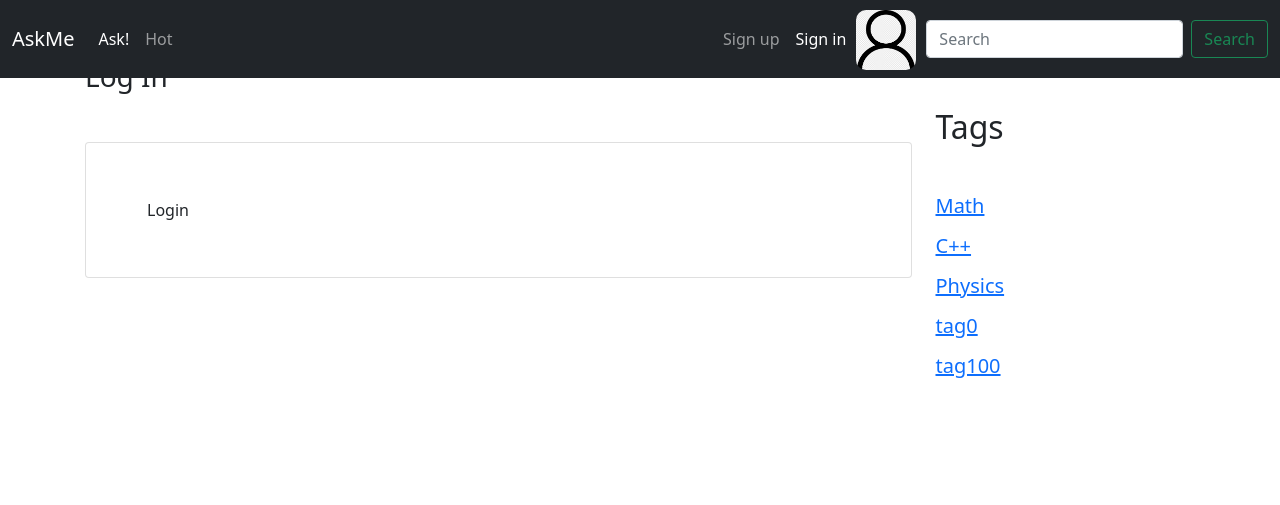
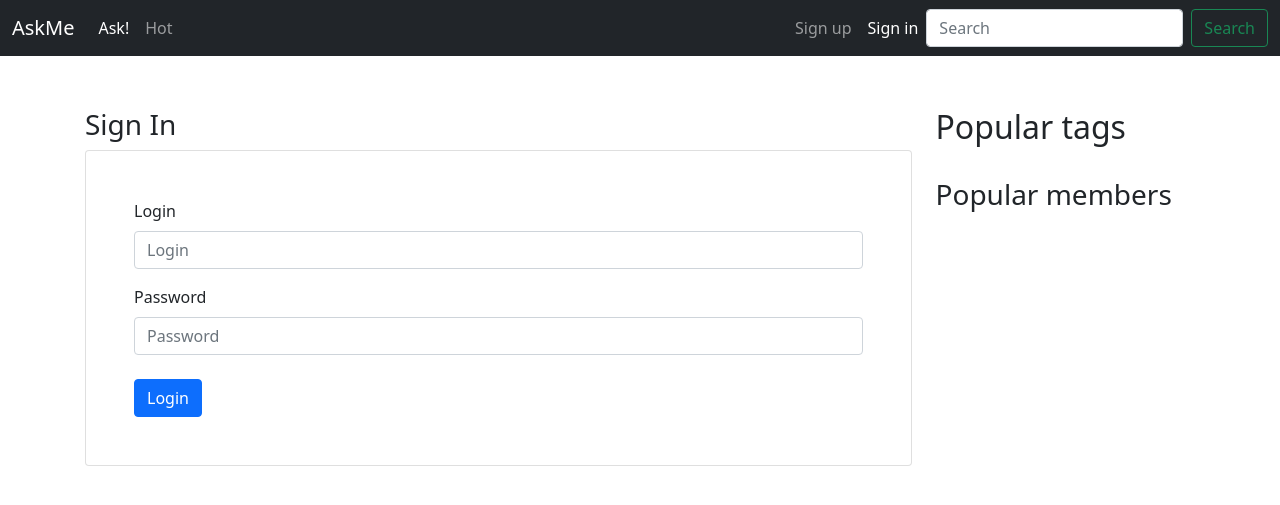
Before and after one commit to Zuhropenchik/WEB_Urvancev, a Django app: page /login/ in a window 1280 px wide. Shown: the top 505 px of the page. Run offline with Django 4.2, Linux system fonts and the light colour scheme; data comes from the database, SQL or seed files in the repository; some libraries are stand-ins or nearby versions.

Commit message:
fix db, add login

```diff
--- a/app/admin.py
+++ b/app/admin.py
@@ -1,7 +1,7 @@
 from django.contrib import admin
 from . import models
 
-admin.site.register(models.User)
+admin.site.register(models.Profile)
 admin.site.register(models.Tag)
 admin.site.register(models.Question)
 admin.site.register(models.Answer)
--- a/app/forms.py
+++ b/app/forms.py
@@ -2,16 +2,21 @@ from django import forms
 from django.contrib.auth.models import User
 from django.core.exceptions import ValidationError
 
-from app.models import User, Question, Answer
+from app.models import Profile, Question, Answer
 
 
 class LoginForm(forms.Form):
-    username = forms.CharField()
-    password = forms.CharField(widget=forms.PasswordInput)
+    username = forms.CharField(widget=forms.TextInput, label="Login", max_length=64)
+    password = forms.CharField(widget=forms.PasswordInput, label='Password', max_length=64)
 
     def clean_password(self):
         data = self.cleaned_data['password']
         if len(data) < 3:
-            raise ValidationError("Password length must be > 3 characters")
+            raise ValidationError("Password should be more then 2 symbols.")
+        return data
 
+    def clean_username(self):
+        data = self.cleaned_data['username']
+        if len(data) < 3:
+            raise ValidationError("Username should be more then 2 symbols.")
         return data
--- a/app/views.py
+++ b/app/views.py
@@ -1,11 +1,14 @@
 from django.shortcuts import render, redirect
 from django.core.paginator import Paginator
-from .models import Question, Tag, User, Answer, Like
+from .models import Question, Tag, Profile, Answer, Like
 from django.db.models import Count
 from django.urls import reverse
 from django.contrib.auth import authenticate, login, logout
 from django.contrib.auth.decorators import login_required
+from django.http import HttpRequest, HttpResponse, HttpResponseNotFound, HttpResponseRedirect
 from .forms import LoginForm
+from django.contrib import messages
+from django.contrib import auth
 
 PAGINATION_SIZE = 10
 
@@ -20,7 +23,7 @@ def pagination(list_obj, request):
 def index(request):
     content = pagination(Question.objects.all().annotate(answers_count=Count("answer", distinct=True)),
                          request)
-    tags = Tag.objects.all().values()
+    tags = Tag.objects.all().values()[:20]
     return render(request, "index.html", {"questions": content, "tags": tags})
 
 
@@ -32,40 +35,79 @@ def login_view(request):
         if user_form.is_valid():
             user = authenticate(request, **user_form.cleaned_data)
             if user:
-                login(request, user)
+                auth.login(request, user)
                 return redirect(reverse('index'))
             else:
-                return redirect(reverse('login'))
+                user_form.add_error('password', "Not such Login/Password")
+                user_form.add_error('username', "")
 
     return render(request, "login.html", {"form": user_form})
 
 
+def logout_view(request):
+    logout(request)
+    return HttpResponseRedirect(request.META.get('HTTP_REFERER'))
+
+
+@login_required(redirect_field_name="login")
+def setting(request):
+    tags = Tag.objects.all().values()[:20]
+    return render(request, "setting.html", {"tags": tags})
+
+
+# @login_required(redirect_field_name="login")
+# def profile_edit(request):
+#     if request.method == 'GET':
+#         p_form = ProfileEdit(instance=request.user.profile)
+#         u_form = UserEdit(instance=request.user)
+#
+#     elif request.method == 'POST':
+#         p_form = ProfileEdit(data=request.POST, instance=request.user.profile)
+#         u_form = UserEdit(data=request.POST, instance=request.user)
+#         if p_form.is_valid() and u_form.is_valid():
+#             u_form.instance.save()
+#             p_form.instance.save()
+#             messages.success(request, f"Your account has been updated!")
+#             return redirect('profile_edit')
+#         else:
+#             messages.success(request, f"Your account has not been updated :(")
+#             return redirect(reverse('profile_edit'))
+#
+#     content = {
+#         "p_form": p_form,
+#         "u_form": u_form,
+#         "tags": Tag.objects.all().values()[:100]
+#     }
+#
+#     return render(request, "profile_edit.html", content)
+
+
 def ask(request):
-    tags = Tag.objects.all().values()
+    tags = Tag.objects.all().values()[:20]
     return render(request, "ask.html", {"tags": tags})
 
 
 def login(request):
-    tags = Tag.objects.all().values()
+    tags = Tag.objects.all().values()[:20]
     return render(request, "login.html", {"tags": tags})
 
 
 def reg(request):
-    tags = Tag.objects.all().values()
+    tags = Tag.objects.all().values()[:20]
     return render(request, "reg.html", {"tags": tags})
 
 
 def hot(request):
-    content = pagination(Question.objects.get_popular().annotate(answers_count=Count("answer", distinct=True)), request)
-    tags = Tag.objects.all().values()
+    content = pagination(Question.objects.get_popular(), request)
+    tags = Tag.objects.all().values()[:20]
     return render(request, "index.html", {"questions": content, "tags": tags})
 
 
 def question(request, i: int):
     quest = Question.objects.get_question_by_id(i).annotate(answers_count=Count("answer", distinct=True))[0]
     answers = pagination(Answer.objects.get_answers_by_question(i), request)
-    tags = Tag.objects.all().values()
-    tags_for_quest = quest.get_tags().values()
+    tags = Tag.objects.all().values()[:20]
+    tags_for_quest = quest.get_tags().values()[:3]
     return render(request, "question_page.html", {'question': quest, "answers": answers,
                                                   "tags": tags, "tags_for_quest": tags_for_quest})
 
@@ -76,12 +118,13 @@ def tags(request, i: int):
 
 
 def questions_with_tags(request, tag_title):
-    content = pagination(Question.objects.get_questions_by_tag_title(tag_title).annotate(answers_count=Count("answer", distinct=True)),
-                         request)
-    tags = Tag.objects.all().values()
+    content = pagination(
+        Question.objects.get_questions_by_tag_title(tag_title).annotate(answers_count=Count("answer", distinct=True)),
+        request)
+    tags = Tag.objects.all().values()[:20]
     return render(request, "index.html", {"questions": content, "tags": tags})
 
 
 def setting(request):
-    tags = Tag.objects.all().values()
+    tags = Tag.objects.all().values()[:20]
     return render(request, "setting.html", {"tags": tags})
--- a/askme/urls.py
+++ b/askme/urls.py
@@ -19,13 +19,14 @@ from app import views
 
 urlpatterns = [
     path('admin/', admin.site.urls),
-    path('', views.index, name = "index"),
-    path('ask/', views.ask, name = 'ask'),
+    path('', views.index, name="index"),
+    path('ask/', views.ask, name='ask'),
     path('tags/<int:i>', views.tags, name='tags'),
-    path('question/<int:i>', views.question, name = "question"),
-    path('login/', views.login, name = 'login'),
-    path('reg/', views.reg, name = 'reg'),
-    path('hot/',views.hot, name = 'hot'),
+    path('question/<int:i>', views.question, name="question"),
+    path('login/', views.login_view, name='login'),
+    path('reg/', views.reg, name='reg'),
+    path('hot/', views.hot, name='hot'),
     path('tag/<str:tag_title>', views.questions_with_tags, name='question_tag'),
-    path('setting/', views.setting, name='setting')
+    path('setting/', views.setting, name='setting'),
+    path('logout/', views.logout_view, name="logout_view"),
 ]
--- a/static/css/main.css
+++ b/static/css/main.css
@@ -20,6 +20,7 @@ main > .container {
     width: 150px;
     height: 150px;
     padding: 0px 20px 0px 0px;
+    margin: 0px;
 
 }
 
@@ -63,3 +64,20 @@ main > .container {
     color: #FFFFFF;
     text-decoration: none;
 }
+.tags A {
+    text-decoration: none;
+}
+.sidebar_column {
+        -webkit-column-width: 30px;
+    -moz-column-width: 30px;
+    column-width: 30px;
+    -webkit-column-count: 2;
+    -moz-column-count: 2;
+    column-count: 2;
+    -webkit-column-gap: 30px;
+    -moz-column-gap: 30px;
+    column-gap: 30px;
+    -webkit-column-rule: 1px solid #ccc;
+    -moz-column-rule: 1px solid #ccc;
+    column-rule: 1px solid #ccc;
+}
--- a/templates/inc/base.html
+++ b/templates/inc/base.html
@@ -45,6 +45,27 @@
                         <a class="nav-link disabled"></a>
                     </li>
                 </ul>
+                {% if user.is_authenticated %}
+                    <div>
+                        <ul class="navbar-nav me-auto mb-2 mb-md-0">
+                            <li class="nav-item">
+                                <a class="nav-link" href="{% url "logout_view" %}">Log out</a>
+                            </li>
+
+                            <li class="nav-item">
+                                <a class="nav-link active" aria-current="page"
+                                   href="{% url 'login' %}">{{ user.username }}</a>
+                            </li>
+
+
+                        </ul>
+                    </div>
+                    <div>
+                        <a href="{% url 'setting' %}"><img class="avatar-navbar"
+                                                           src="{% static 'img/icon.png' %}"
+                                                           alt=""></a>
+                    </div>
+                {% else %}
                     <div>
                         <ul class="navbar-nav me-auto mb-2 mb-md-0">
                             <li class="nav-item">
@@ -55,10 +76,7 @@
                             </li>
                         </ul>
                     </div>
-                <div>
-                    <a href="{% url 'setting' %}"><img class="avatar-navbar" src="{% static 'img/icon.png' %}"
-                                                       alt=""></a>
-                </div>
+                {% endif %}
                 <form class="d-flex">
                     <input class="form-control me-2" type="search" placeholder="Search" aria-label="Search">
                     <button class="btn btn-outline-success" type="submit">Search</button>
@@ -77,17 +95,23 @@
                 {% endblock content %}
             </div>
             <div class="col-3">
-                <h2 class="mt-5">Tags</h2>
+                <h2 class="mt-5">Popular tags</h2>
                 {% block tags %}
-                <div class="mt-5">
+                    <div class="mt-5, sidebar_column">
                         {% for tag in tags %}
                             {% include "inc/tags.html" %}
                         {% endfor %}
                     </div>
                 {% endblock %}
+                <h3 class = "mt-4">Popular members</h3>
+                <div class="mt-5, sidebar_column">
+
                 </div>
             </div>
+
         </div>
+    </div>
+
 </main>
 
 <script src="/docs/5.1/dist/js/bootstrap.bundle.min.js"
--- a/templates/inc/question.html
+++ b/templates/inc/question.html
@@ -5,12 +5,14 @@
     </div>
     <div class="col-10">
 
-        <h3><a href="{% url 'question' question.id %}">{{ question.title }}</a> Tags:
+        <h3 class = "tags"><a href="{% url 'question' question.id %}"
+                                            style="margin:10px;">{{ question.title }}</a> Tags:
             {% for tag in tags_for_quest %}
                 <a href="{% url 'question_tag' tag.title %}">{{ tag.title }}</a>
             {% endfor %}
         </h3>
         <p>{{ question.text }}</p>
+
     </div>
     <div class="col-md-6 d-flex justify-content-left" style="padding-top: 10px">
         <div>
--- a/templates/inc/tags.html
+++ b/templates/inc/tags.html
@@ -1,7 +1,7 @@
 
 {% load static %}
 <div class="col-3">
-    <div class="mt-3">
+    <div class="mt-3, tags, sidebar_column">
         <h5><a href="{% url 'question_tag' tag.title %}">{{ tag.title }}</a></h5>
     </div>
 </div>
--- a/templates/login.html
+++ b/templates/login.html
@@ -2,12 +2,12 @@
 {% load bootstrap4 %}
 
 {% block content %}
-    <h3 class="mb-5">Log In</h3>
+    <h3 class="mt-5">Sign In</h3>
     <div class="card p-5">
         <form action="/login/" method="post">
             {% csrf_token %}
             {% bootstrap_form form %}
-            <button class="btn" type="submit">Login</button>
+            <button class="btn btn-primary" type="submit" style="margin-top:8px">Login</button>
         </form>
     </div>
 {% endblock %}
```
Also changed, not shown: app/management/commands/generate_data.py (+31 -20 lines), app/models.py (+12 -17 lines), app/migrations/0007_rename_user_profile.py (added), app/migrations/0008_profile_user_alter_answer_author.py (added), app/migrations/0009_remove_profile_email_remove_profile_password_and_more.py (added), db.sqlite3. Lines whose indentation alone changed are shown as unchanged.
